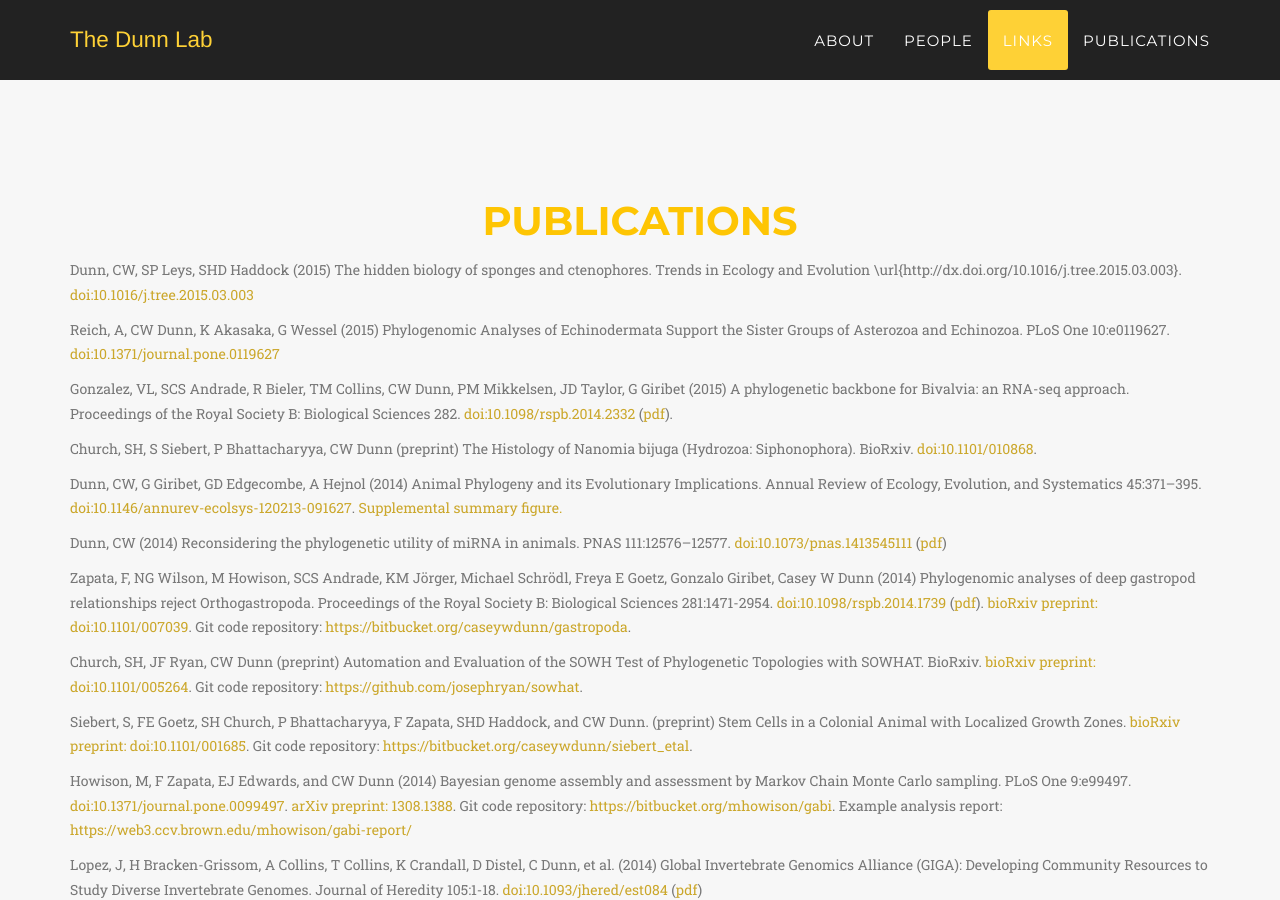
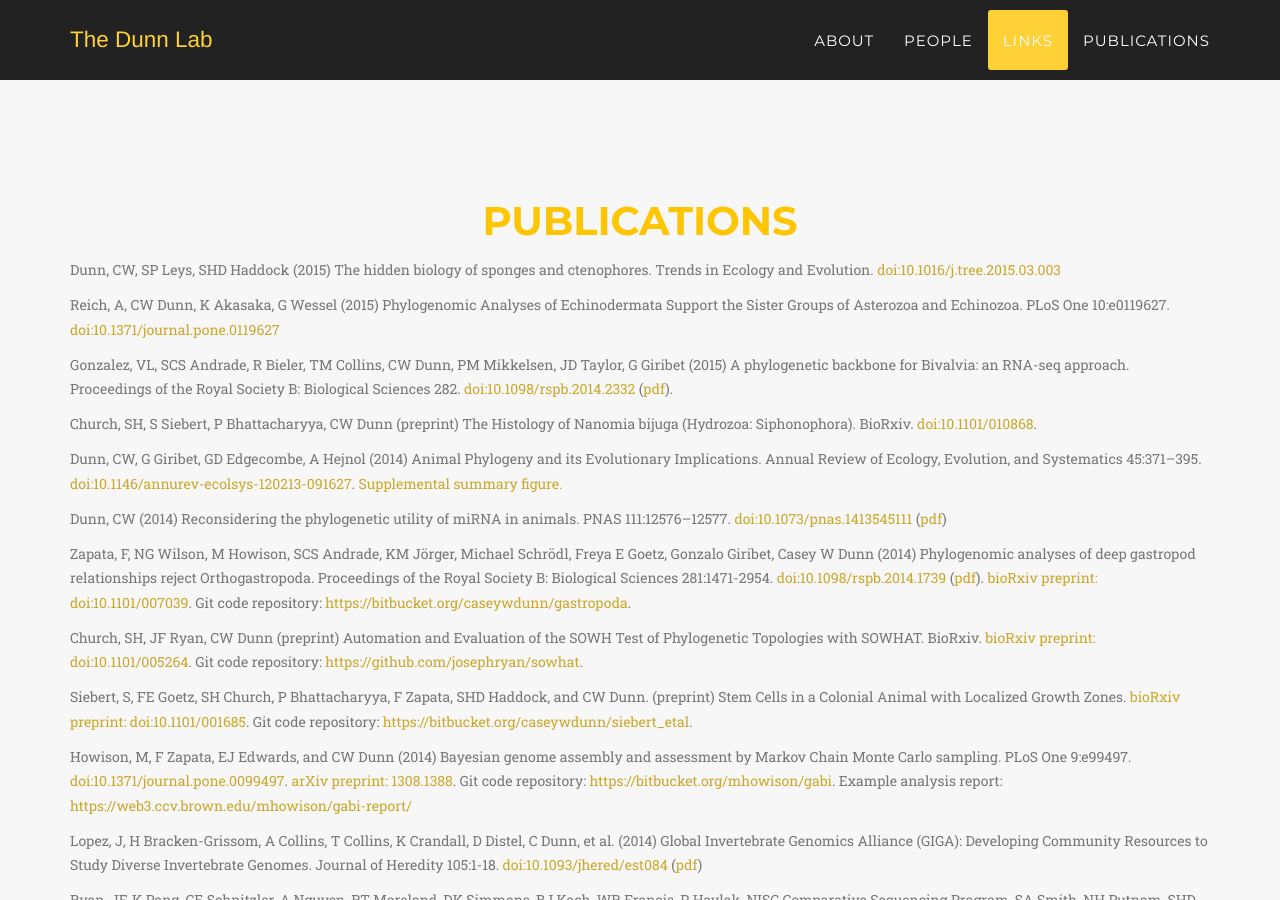
Before and after one commit to caseywdunn/caseywdunn.github.io, a Jekyll site: the page built from index.html, in a window 1280 px wide and 900 px high, scrolled down 6520 px. Built offline with Jekyll 4.4.1, drawn with Linux system fonts in a browser that asks for light colours; some web fonts are replaced.

Commit message:
removed tex link

```diff
--- a/_includes/publications.html
+++ b/_includes/publications.html
@@ -8,7 +8,7 @@
             </div>
 
 <div class="box"><div class="box-title"></div><div class="box-body">
-	<p class="text-muted"> Dunn, CW, SP Leys, SHD Haddock (2015) The hidden biology of sponges and ctenophores. Trends in Ecology and Evolution \url{http://dx.doi.org/10.1016/j.tree.2015.03.003}. <a href="http://dx.doi.org/10.1016/j.tree.2015.03.003">doi:10.1016/j.tree.2015.03.003</a> </p>
+	<p class="text-muted"> Dunn, CW, SP Leys, SHD Haddock (2015) The hidden biology of sponges and ctenophores. Trends in Ecology and Evolution. <a href="http://dx.doi.org/10.1016/j.tree.2015.03.003">doi:10.1016/j.tree.2015.03.003</a> </p>
 </div><div class="box-footer"> </div></div>
 
 <div class="box"><div class="box-title"></div><div class="box-body">
```
